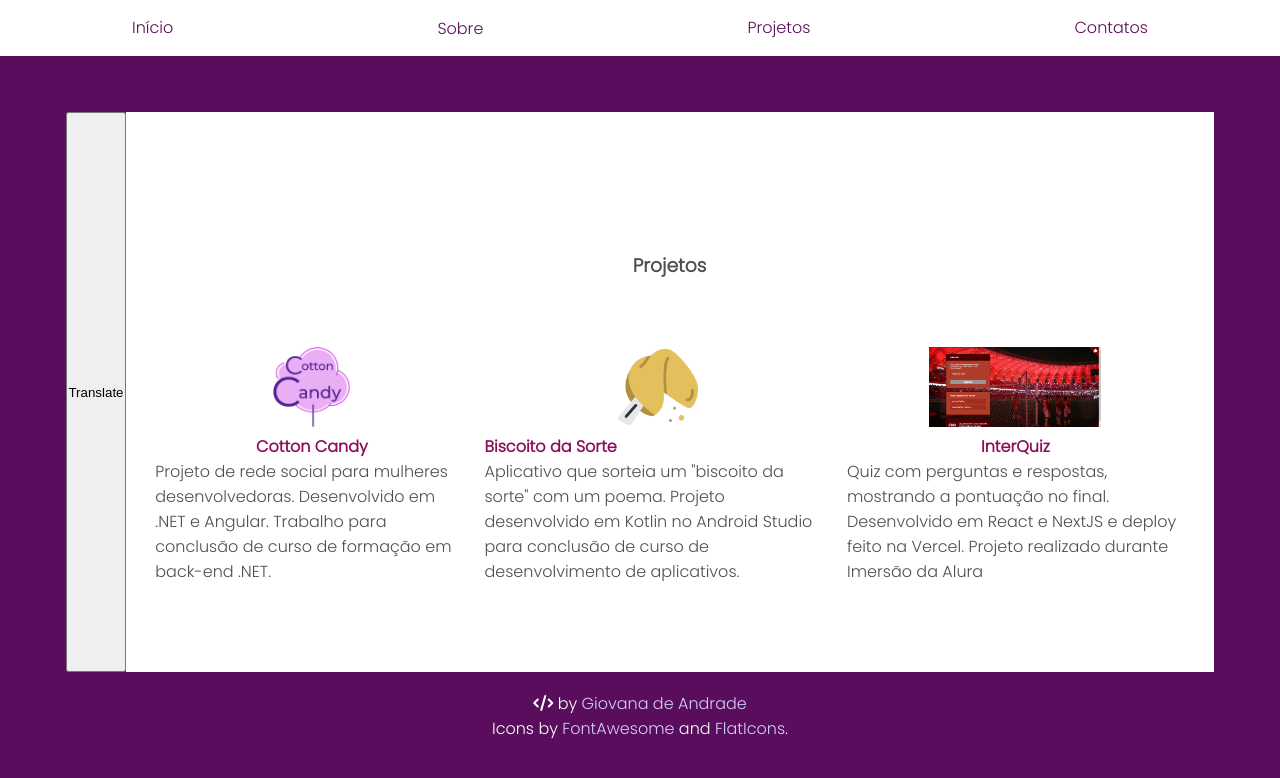
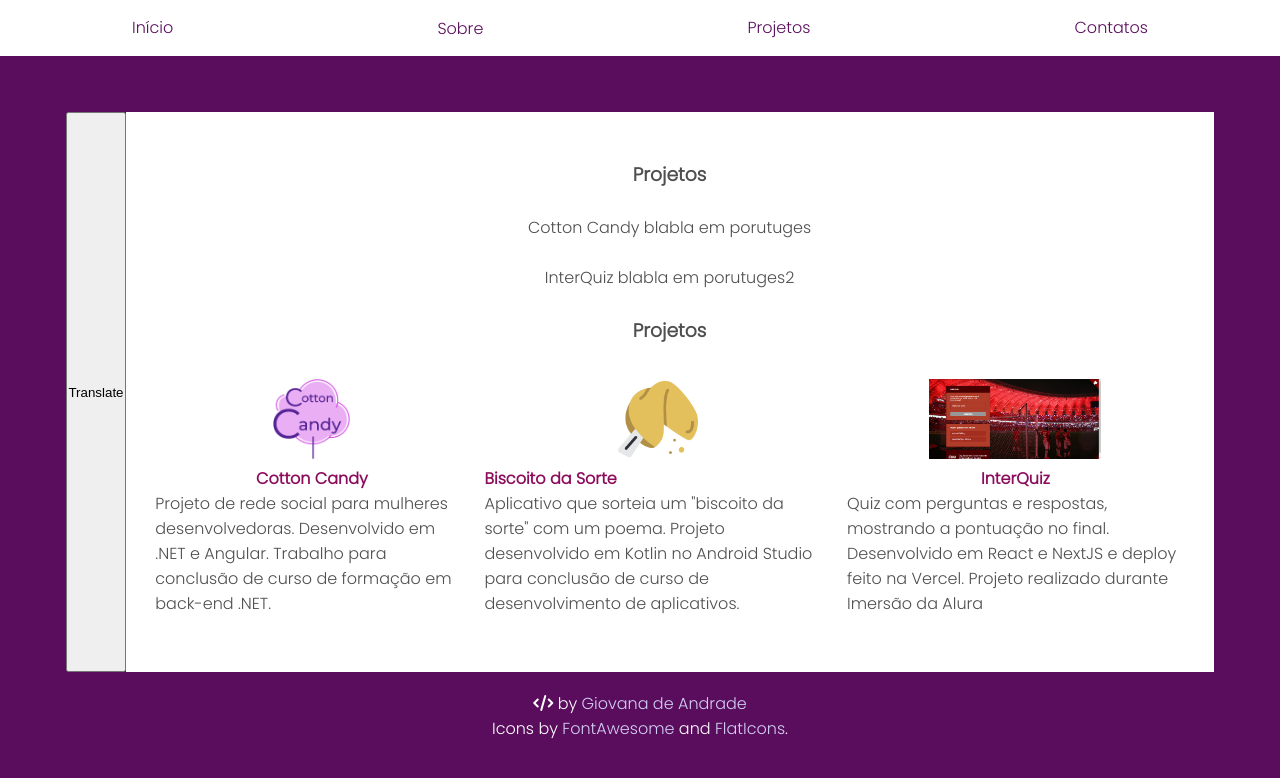
Before and after one commit to giovanaandrade/giovana-portfolio, a Vue app: page /projects in a window 1280 px wide. Shown: the top 778 px of the page. Built offline with nearby package versions, Linux system fonts and the light colour scheme; the HTML template or start-up script is replaced by a standard one.

Commit message:
iterate over projects

```diff
--- a/src/db.json
+++ b/src/db.json
@@ -1,29 +1,45 @@
 {
     "english": {
-        "about": {
+        "aboutPage": {
             "title": "About Me",
             "description": "hello",
             "skills": "Skills",
             "curriculum": "Curriculum"
 
         },
-        "projects": [{
-            "title": "Cotton Candy",
-            "description": "blabla"
-        },
-    { "title": "InterQuiz",
-        "description": "bla"
+        "projectsPage": {
+            "title": "Projects",
+            "projects":
+                [{
+                    "title": "Cotton Candy",
+                    "description": "blabla english"
+                    },
+                    {
+                    "title": "InterQuiz",
+                    "description":"blabla english2"
+                }]
 
-    }]
-
+        }
     },
 
     "portuguese" : {
-        "about": {
+        "aboutPage": {
         "title": "Sobre Mim",
         "description": "ola",
         "skills": "Habilidades",
         "curriculum": "Currículo"
+        },
+        "projectsPage": {
+            "title": "Projetos",
+            "projects":
+                [{
+                    "title": "Cotton Candy",
+                    "description": "blabla em porutuges"
+                    },
+                    {
+                    "title": "InterQuiz",
+                    "description":"blabla em porutuges2"
+                }]
         }
     }
 }
--- a/src/views/About.vue
+++ b/src/views/About.vue
@@ -1,14 +1,14 @@
 <template>
   <div class="about">
     <h3>
-      {{ this.getterLanguage.about.title }}
+      {{ this.getterLanguage.aboutPage.title }}
     </h3>
     <p>
-      {{ this.getterLanguage.about.description }}
+      {{ this.getterLanguage.aboutPage.description }}
     </p>
 
     <h4 class="subtitulo" id="habilidades">
-      {{ this.getterLanguage.about.skills }}
+      {{ this.getterLanguage.aboutPage.skills }}
     </h4>
 
     <div class="skills">
@@ -18,7 +18,7 @@
     <div class="curriculo">
       <a href="./assets/Currículo.pdf" target="_blank" download>
         <button class="botao-curriculo">
-          Download {{ this.getterLanguage.about.curriculum }}
+          Download {{ this.getterLanguage.aboutPage.curriculum }}
         </button>
       </a>
     </div>
--- a/src/views/Projects.vue
+++ b/src/views/Projects.vue
@@ -1,10 +1,13 @@
 <template>
   <div class="projects">
-    <div v-if="changeLanguage()">
-      <div v-for="(project, index) in getterLanguage.projects" :key="index">
-        {{ this.getterLanguage.project.title }} {{ project.description }}
-      </div>
+    <h3>{{ getterLanguage.projectsPage.title }}</h3>
+    <div
+      v-for="(project, index) in getterLanguage.projectsPage.projects"
+      :key="index"
+    >
+      {{ project.title }} {{ project.description }}
     </div>
+
     <h3>Projetos</h3>
 
     <div class="container-projetos">
@@ -80,19 +83,10 @@
 </template>
 
 <script>
-import { mapActions, mapGetters } from "vuex";
-import db from "@/db.json";
+import { mapGetters } from "vuex";
 export default {
   name: "Projects",
   computed: mapGetters(["getterLanguage"]),
-  data() {
-    return {
-      db,
-    };
-  },
-  methods: {
-    ...mapActions(["changeLanguage"]),
-  },
 };
 </script>
 
```
